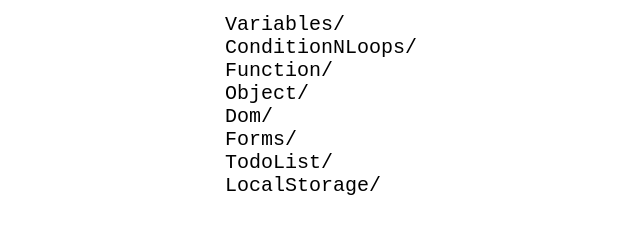
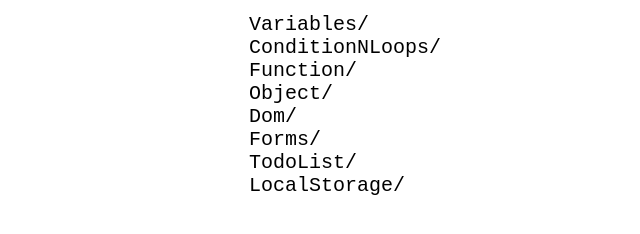
Before and after one commit to solvedbiscuit71/docs, a plain HTML site: page JavaScript/index.html in a window 1280 px wide. Shown: the part 242-476 px from the top of the page, without its empty margins (319-959 px from the left). Drawn offline with Linux system fonts and the light colour scheme.

Commit message:
update JavaScript

```diff
--- a/JavaScript/index.html
+++ b/JavaScript/index.html
@@ -5,7 +5,7 @@
   <meta charset="UTF-8">
   <meta http-equiv="X-UA-Compatible" content="IE=edge">
   <meta name="viewport" content="width=device-width, initial-scale=1.0">
-  <title>CSS Tutorial</title>
+  <title>JS Tutorial</title>
 
   <style>
     h1 {
@@ -54,6 +54,7 @@
       list-style: none;
 
       margin: 0;
+      margin-left: 3em;
       padding: 0;
 
       align-self: center;
```
